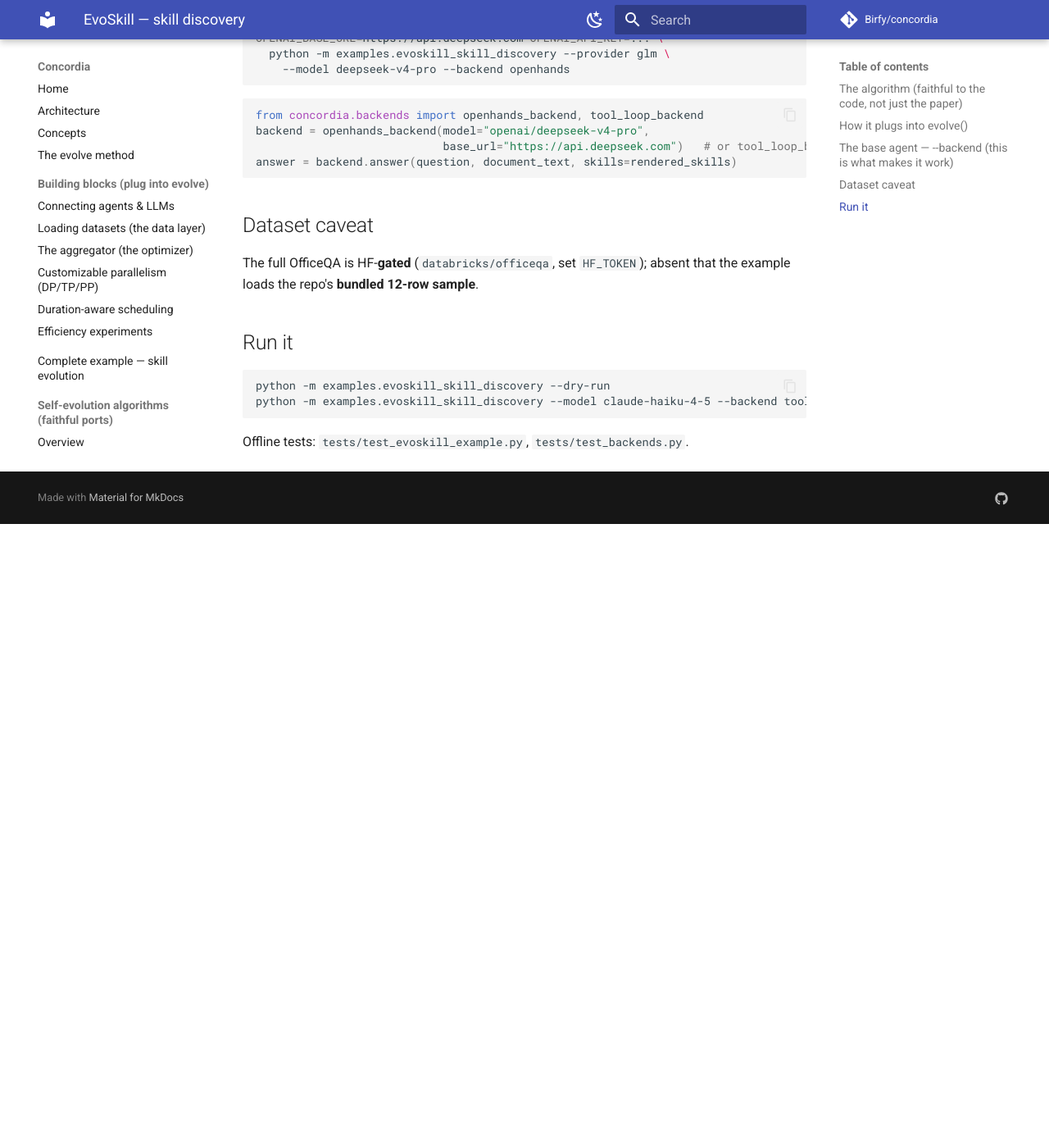
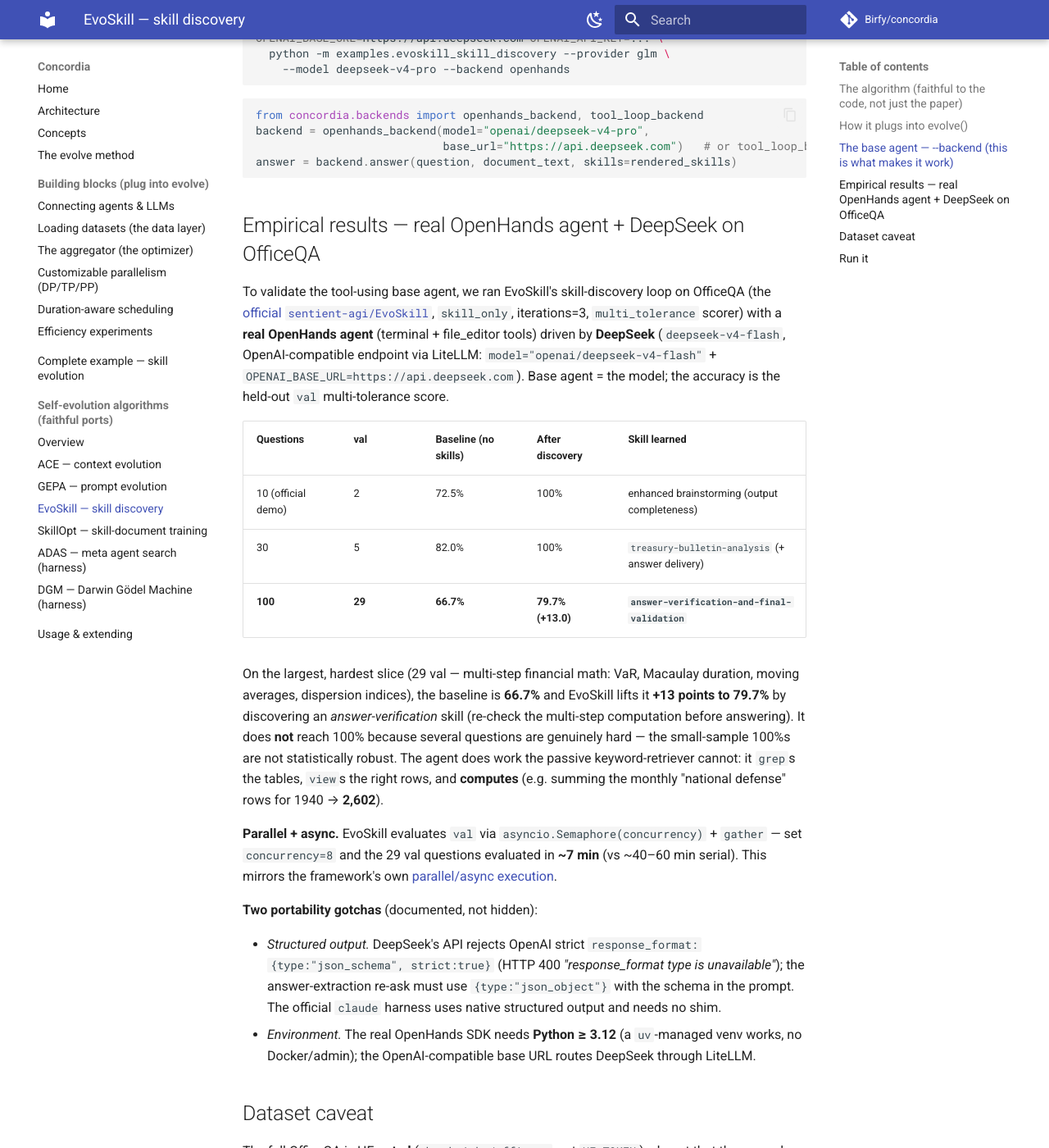
Before and after one commit to Birfy/agentdescent, an MkDocs documentation site: the page built from docs/algo-evoskill.md, in a window 1280 px wide and 1400 px high, scrolled down 1856 px. Shown: the whole window at 82% size. Built offline with MkDocs 1.6.1 and Material for MkDocs 9.7.7, drawn with Linux system fonts in a browser that asks for light colours; comment, search, counter and statistics services are not loaded; before the commit the page ends 2495 px from its top, so only the background shows below that.

Commit message:
Docs: add empirical OpenHands+DeepSeek results on OfficeQA to the EvoSkill page
Report the accuracy lift from running EvoSkill's loop with a real OpenHands
tool-agent + DeepSeek (deepseek-v4-flash): baseline -> after skill discovery on
held-out val, across 10/30/100-question samples. Headline (100 questions, 29 val,
concurrency=8): 66.7% -> 79.7% (+13), learning an answer-verification skill.
Documents the parallel/async concurrency, the DeepSeek json_schema->json_object
structured-output gotcha, and the Python>=3.12 requirement.

Co-Authored-By: Claude Opus 4.8 <noreply@anthropic.com>

````diff
--- a/docs/algo-evoskill.md
+++ b/docs/algo-evoskill.md
@@ -73,6 +73,47 @@ backend = openhands_backend(model="openai/deepseek-v4-pro",
 answer = backend.answer(question, document_text, skills=rendered_skills)
 ```
 
+## Empirical results — real OpenHands agent + DeepSeek on OfficeQA
+
+To validate the tool-using base agent, we ran EvoSkill's skill-discovery loop on
+OfficeQA (the [official `sentient-agi/EvoSkill`](https://github.com/sentient-agi/EvoSkill),
+`skill_only`, iterations=3, `multi_tolerance` scorer) with a **real OpenHands
+agent** (terminal + file_editor tools) driven by **DeepSeek** (`deepseek-v4-flash`,
+OpenAI-compatible endpoint via LiteLLM: `model="openai/deepseek-v4-flash"` +
+`OPENAI_BASE_URL=https://api.deepseek.com`). Base agent = the model; the accuracy
+is the held-out `val` multi-tolerance score.
+
+| Questions | val | Baseline (no skills) | After discovery | Skill learned |
+|---|---|---|---|---|
+| 10 (official demo) | 2 | 72.5% | 100% | enhanced brainstorming (output completeness) |
+| 30 | 5 | 82.0% | 100% | `treasury-bulletin-analysis` (+ answer delivery) |
+| **100** | **29** | **66.7%** | **79.7% (+13.0)** | **`answer-verification-and-final-validation`** |
+
+On the largest, hardest slice (29 val — multi-step financial math: VaR, Macaulay
+duration, moving averages, dispersion indices), the baseline is **66.7%** and
+EvoSkill lifts it **+13 points to 79.7%** by discovering an *answer-verification*
+skill (re-check the multi-step computation before answering). It does **not** reach
+100% because several questions are genuinely hard — the small-sample 100%s are not
+statistically robust. The agent does work the passive keyword-retriever cannot: it
+`grep`s the tables, `view`s the right rows, and **computes** (e.g. summing the
+monthly "national defense" rows for 1940 → **2,602**).
+
+**Parallel + async.** EvoSkill evaluates `val` via `asyncio.Semaphore(concurrency)`
++ `gather` — set `concurrency=8` and the 29 val questions evaluated in **~7 min**
+(vs ~40–60 min serial). This mirrors the framework's own
+[parallel/async execution](evolution.md#parallelism-async-the-frameworks-core).
+
+**Two portability gotchas** (documented, not hidden):
+
+* *Structured output.* DeepSeek's API rejects OpenAI strict
+  `response_format:{type:"json_schema", strict:true}` (HTTP 400 *"response_format
+  type is unavailable"*); the answer-extraction re-ask must use `{type:"json_object"}`
+  with the schema in the prompt. The official `claude` harness uses native
+  structured output and needs no shim.
+* *Environment.* The real OpenHands SDK needs **Python ≥ 3.12** (a `uv`-managed
+  venv works, no Docker/admin); the OpenAI-compatible base URL routes DeepSeek
+  through LiteLLM.
+
 ## Dataset caveat
 
 The full OfficeQA is HF-**gated** (`databricks/officeqa`, set `HF_TOKEN`); absent
````
